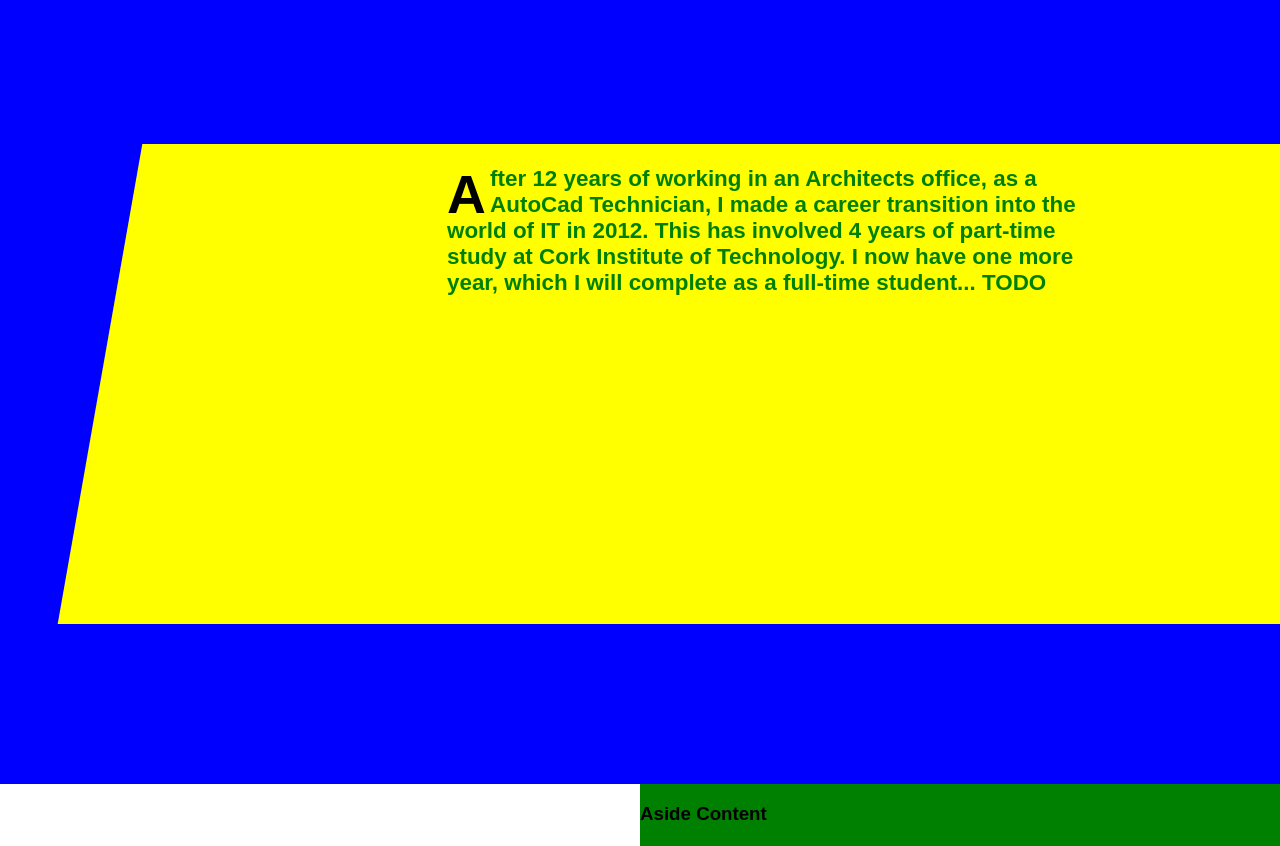
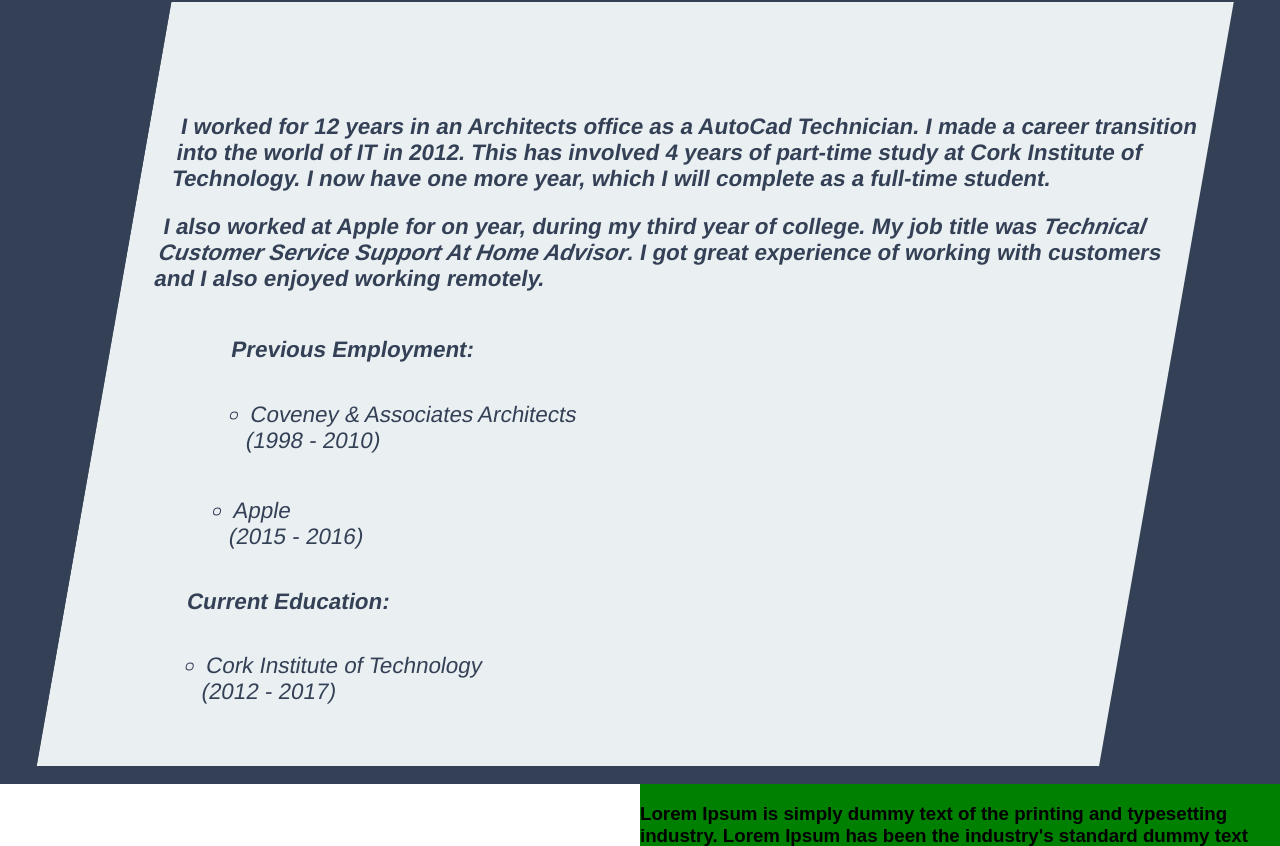
Before and after one commit to BrianCoveney/PersonalSite, a website: page index.html in a window 1280 px wide. Shown: the part 816-1662 px from the top of the page. Drawn offline with Linux system fonts and the light colour scheme.

Commit message:
used clip-path to create a parallelogram layout

```diff
--- a/index.html
+++ b/index.html
@@ -26,16 +26,35 @@
             <a href="#part2"><span id="triangle"></span></a>
         </div>
         <div class="shape_rect topLhs"></div>
-        <div class="shape_rect topRhs"></div>
     </div>
     <section id="part2">
         <div class="section_inner">
-            <p>
-                After 12 years of working in an Architects office, as a AutoCad Technician,
+            <p class="bio pt1">
+                I worked for 12 years in an Architects office as a AutoCad Technician.
                 I made a career transition into the world of IT in 2012.
                 This has involved 4 years of part-time study at Cork Institute of Technology.
-                I now have one more year, which I will complete as a full-time student... TODO
+                I now have one more year, which I will complete as a full-time student.
             </p>
+            <p class="bio pt2">
+                I also worked at Apple for on year, during my third year of college.
+                My job title was <i>Technical Customer Service Support At Home Advisor</i>. I got great
+                experience of working with customers and I also enjoyed working remotely.
+            </p>
+            <h3>Previous Employment:</h3>
+            <ul>
+                <li>Coveney & Associates Architects
+                    <br >(1998 - 2010)
+                </li>
+                <li>Apple
+                    <br >(2015 - 2016)
+                </li>
+            </ul>
+            <h3>Current Education:</h3>
+            <ul>
+                <li>Cork Institute of Technology
+                    <br >(2012 - 2017)
+                </li>
+            </ul>
         </div>
     </section>
     <article>
@@ -46,8 +65,12 @@
             </h3>
         </div>
     </article>
-    <aside class="content2">
-        <h3>Aside Content</h3>
+    <aside>
+        <h3 class="content_aside">
+            Lorem Ipsum is simply dummy text of the printing and typesetting industry. Lorem Ipsum has been the industry's standard dummy text ever since the 1500s, when an unknown printer took a galley of type and scrambled it to make a type specimen book. It has survived not only five centuries, but also the leap into electronic typesetting, remaining essentially unchanged. It was popularised in the 1960s with the release of Letraset sheets containing Lorem Ipsum passages, and more recently with desktop publishing software like Aldus PageMaker including versions of Lorem Ipsum. Lorem Ipsum is simply dummy text of the printing and typesetting industry. Lorem Ipsum has been the industry's standard dummy text ever since the 1500s, when an unknown printer took a galley of type and scrambled it to make a type specimen book. It has survived not only five centuries, but also the leap into electronic typesetting, remaining essentially unchanged. It was popularised in the 1960s with the release of Letraset sheets containing Lorem Ipsum passages, and more recently with desktop publishing software like Aldus PageMaker including versions of Lorem Ipsum.
+            Lorem Ipsum is simply dummy text of the printing and typesetting industry. Lorem Ipsum has been the industry's standard dummy text ever since the 1500s, when an unknown printer took a galley of type and scrambled it to make a type specimen book. It has survived not only five centuries, but also the leap into electronic typesetting, remaining essentially unchanged. It was popularised in the 1960s with the release of Letraset sheets containing Lorem Ipsum passages, and more recently with desktop publishing software like Aldus PageMaker including versions of Lorem Ipsum. Lorem Ipsum is simply dummy text of the printing and typesetting industry. Lorem Ipsum has been the industry's standard dummy text ever since the 1500s, when an unknown printer took a galley of type and scrambled it to make a type specimen book. It has survived not only five centuries, but also the leap into electronic typesetting, remaining essentially unchanged. It was popularised in the 1960s with the release of Letraset sheets containing Lorem Ipsum passages, and more recently with desktop publishing software like Aldus PageMaker including versions of Lorem Ipsum.
+            Lorem Ipsum is simply dummy text of the printing and typesetting industry. Lorem Ipsum has been the industry's standard dummy text ever since the 1500s, when an unknown printer took a galley of type and scrambled it to make a type specimen book. It has survived not only five centuries, but also the leap into electronic typesetting, remaining essentially unchanged. It was popularised in the 1960s with the release of Letraset sheets containing Lorem Ipsum passages, and more recently with desktop publishing software like Aldus PageMaker including versions of Lorem Ipsum. Lorem Ipsum is simply dummy text of the printing and typesetting industry. Lorem Ipsum has been the industry's standard dummy text ever since the 1500s, when an unknown printer took a galley of type and scrambled it to make a type specimen book. It has survived not only five centuries, but also the leap into electronic typesetting, remaining essentially unchanged. It was popularised in the 1960s with the release of Letraset sheets containing Lorem Ipsum passages, and more recently with desktop publishing software like Aldus PageMaker including versions of Lorem Ipsum.
+        </h3>
     </aside>
 
 </main>
--- a/src/js/myjquery.js
+++ b/src/js/myjquery.js
@@ -65,19 +65,19 @@ $(document).ready(function() {
 
 
 
-    //** Triangle effects ***/
-    $('#triangle').mouseover(function () {
-        $(this).animate({
-            height: '0px'
-        })
-    });
-
-
-    $('#triangle').mouseleave(function () {
-        $(this).animate({
-            height: '20px'
-        })
-    });
+    // //** Triangle effects ***/
+    // $('#triangle').mouseover(function () {
+    //     $(this).animate({
+    //         height: '0px'
+    //     })
+    // });
+    //
+    //
+    // $('#triangle').mouseleave(function () {
+    //     $(this).animate({
+    //         height: '20px'
+    //     })
+    // });
 
 
     /*
--- a/src/scss/main.scss
+++ b/src/scss/main.scss
@@ -184,14 +184,7 @@ main {
         top: -120px;
       }
 
-      &.topRhs{
-        background-color: green;
-        transform:rotate(135deg);
-        right:-5px;
-        top: -120px;
 
-
-      }
     }
 
   }
@@ -233,43 +226,89 @@ main {
 
 section {
   display: flex;
+  justify-content: center;
   align-items: center;
   min-height: 100vh;
-  background-color: blue;
+  background-color: #334055;
   flex-basis: 100%;
   overflow: hidden;
 
 
+
   .section_inner{
     display: flex;
+    flex-direction: column;
     flex-wrap: wrap;
     min-width:100%;
-    height:60%;
-    background: yellow;
+    min-height:70%;
+    background: #eaeff2;
     transform: skew(-10deg);
     overflow: hidden;
-    margin-left: 100px;
+    margin-left: 20%;
+    padding-left: 2em;
+    padding-right: 1em;
 
+
+    // Here we have a clipping region,
+    // which cuts off a part of the section on the rhs
+    clip-path: polygon(0 100%, 0 0, 80% 0, 80% 100%);
 
 
 
     p{
       font-size: 1.4em;
-      width:50%;
-      margin:auto;
-      margin-top:1em;
-      transform:skew(10deg);
+      margin-top:5em;
+      margin-right: 5em;
       font-weight: bold;
+      width:80%;
+      align-self: flex-start;
+      color: #334055;
+
     }
 
-    p:first-letter{
-      font-size: 2.4em;
-      float:left;
-      margin-top: -0.05em;
-      margin-right: .08em;
-      margin-bottom: -0.2em;
-      color: black;
-      transform:skew(10deg);
+    //p:first-letter{
+    //  font-size: 2.4em;
+    //  float:left;
+    //  margin-top: -0.05em;
+    //  margin-right: .08em;
+    //  margin-bottom: -0.2em;
+    //  color: darkred;
+    //  font-weight: normal;
+    //
+    //}
+
+    .pt2{
+      margin-top: 0;
+
+    }
+
+
+    h3, ul{
+    }
+
+    h3 {
+      font-size: 1.4em;
+      margin-left: 4em;
+      color: #334055;
+
+    }
+
+
+    ul {
+      list-style-type: circle;
+      margin-left: 5em;
+
+
+      li{
+        font-size: 1.4em;
+        color: #334055;
+
+        &:first-of-type{
+          margin-bottom:2em;
+
+        }
+
+      }
 
     }
 
@@ -322,10 +361,13 @@ aside {
   background-color: green;
   min-height: 80vh;
   flex-basis: 50%;
-}
 
-p {
-  color: green;
+
+  .content_aside{
+
+    clip-path: polygon(0 100%, 0 0, 100% 0, 80% 100%);
+  }
+
 }
 
 footer {
```
Also changed, not shown: dist/css/main.css, dist/js/app.js, dist/js/app.min.js.
